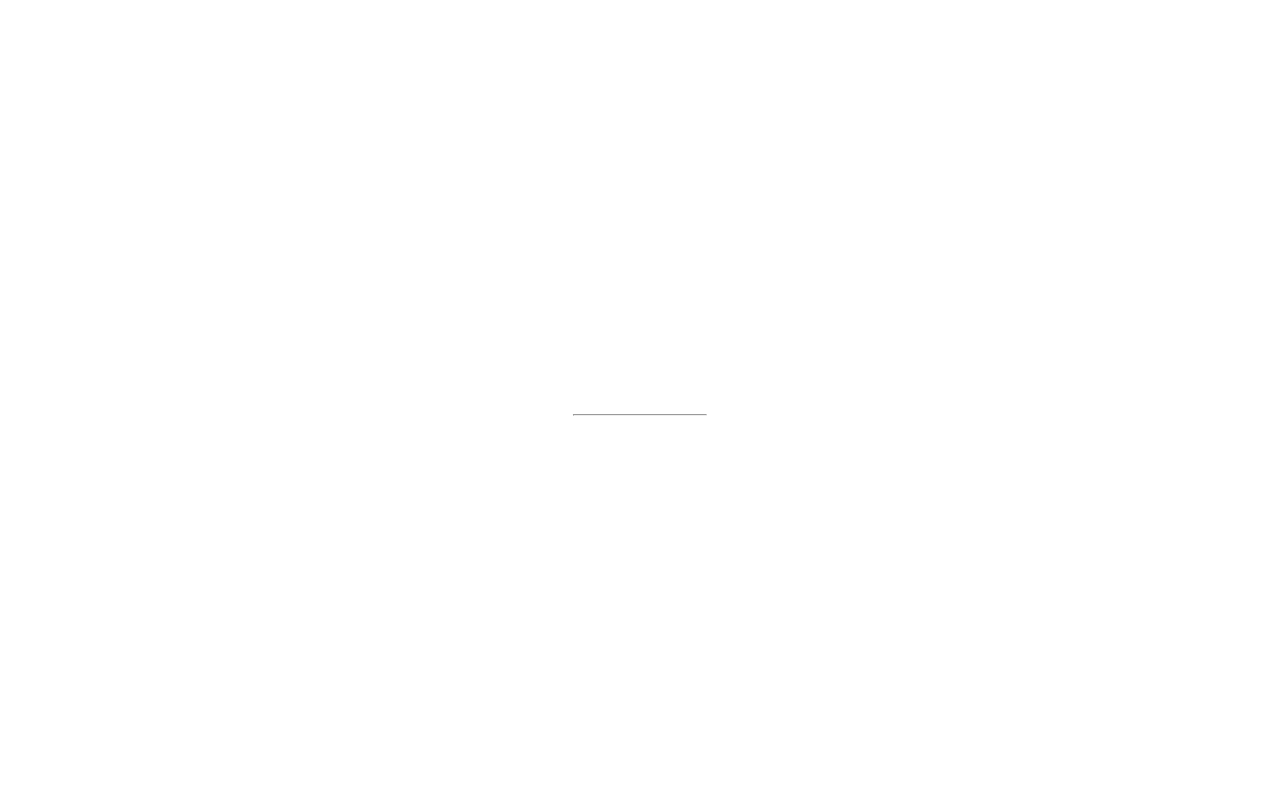
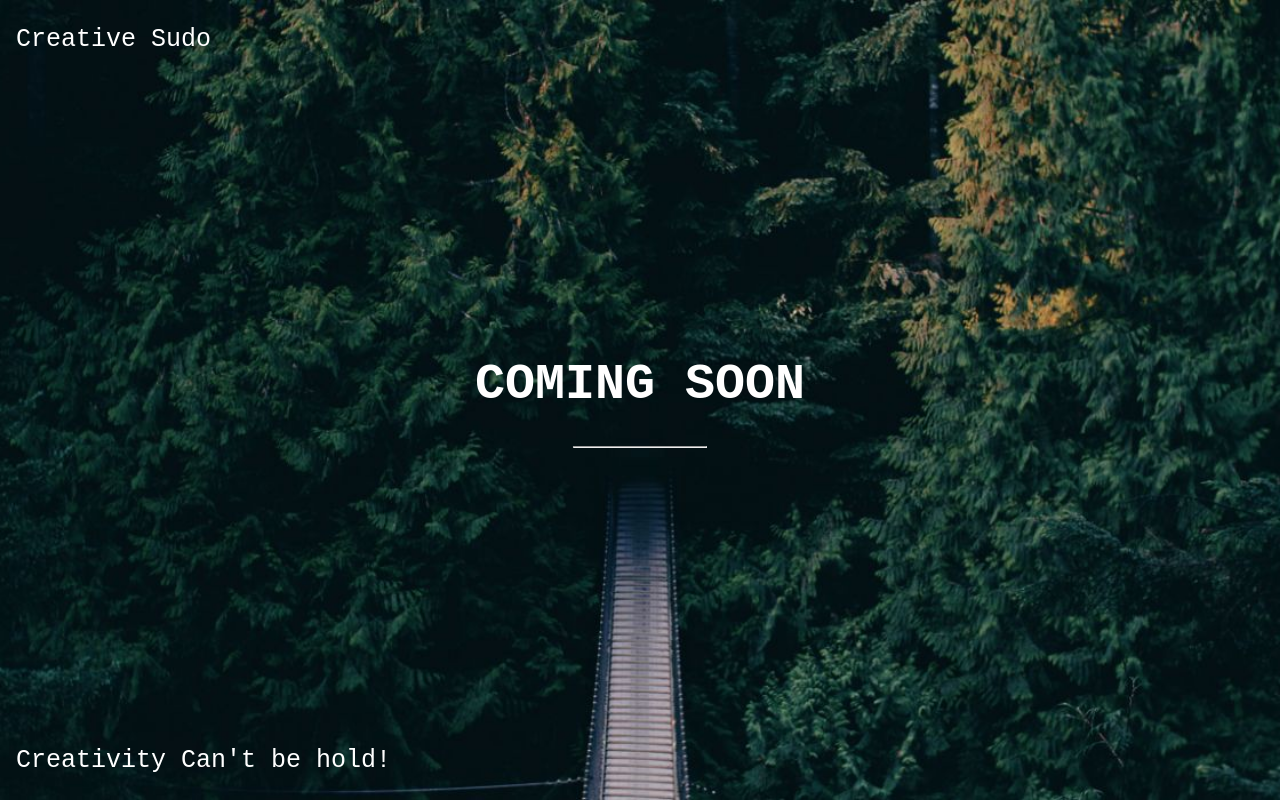
Before and after one commit to creativesudo/creativesudo, a plain HTML site: page index.html in a window 1280 px wide. Drawn offline with Linux system fonts and the light colour scheme; files whose address does not match are found by name.

Commit message:
Image added

```diff
--- a/index.html
+++ b/index.html
@@ -47,15 +47,15 @@ hr {
 
 <div class="bgimg">
   <div class="topleft">
-    <p>Logo</p>
+    <p>Creative Sudo</p>
   </div>
   <div class="middle">
     <h1>COMING SOON</h1>
     <hr>
-    <p id="demo" style="font-size:30px"></p>
+    <p id="countdown" style="font-size:30px"></p>
   </div>
   <div class="bottomleft">
-    <p>Some text</p>
+    <p>Creativity Can't be hold!</p>
   </div>
 </div>
 
@@ -85,7 +85,7 @@ var countdownfunction = setInterval(function() {
   // If the count down is over, write some text
   if (distance < 0) {
     clearInterval(countdownfunction);
-    document.getElementById("demo").innerHTML = "EXPIRED";
+    document.getElementById("countdown").innerHTML = "EXPIRED";
   }
 }, 1000);
 </script>
```
Also changed, not shown: forestbridge.jpg (added).
